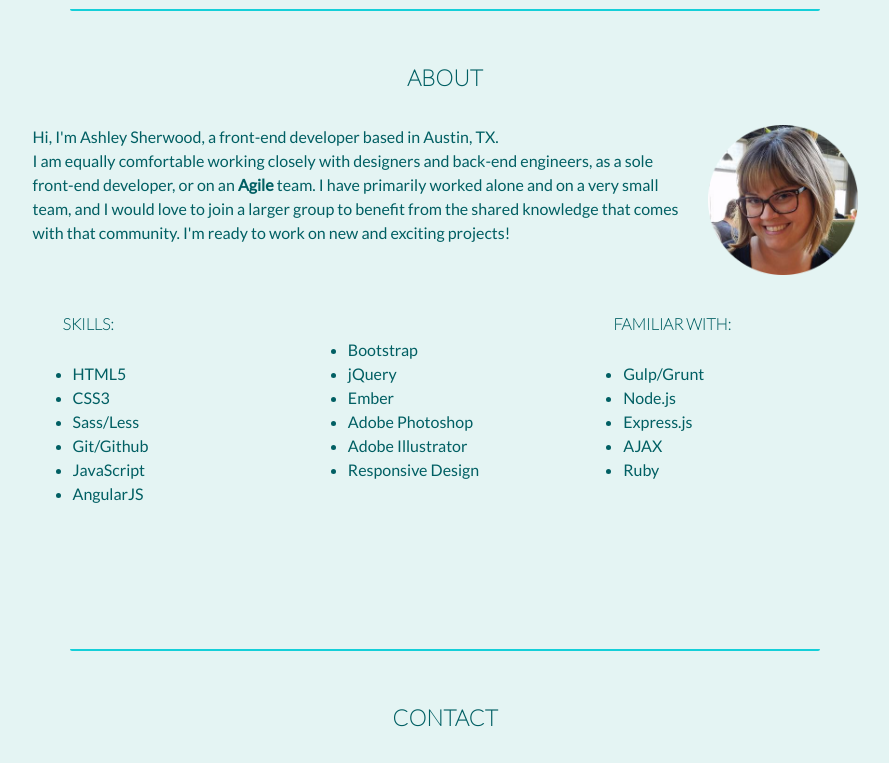
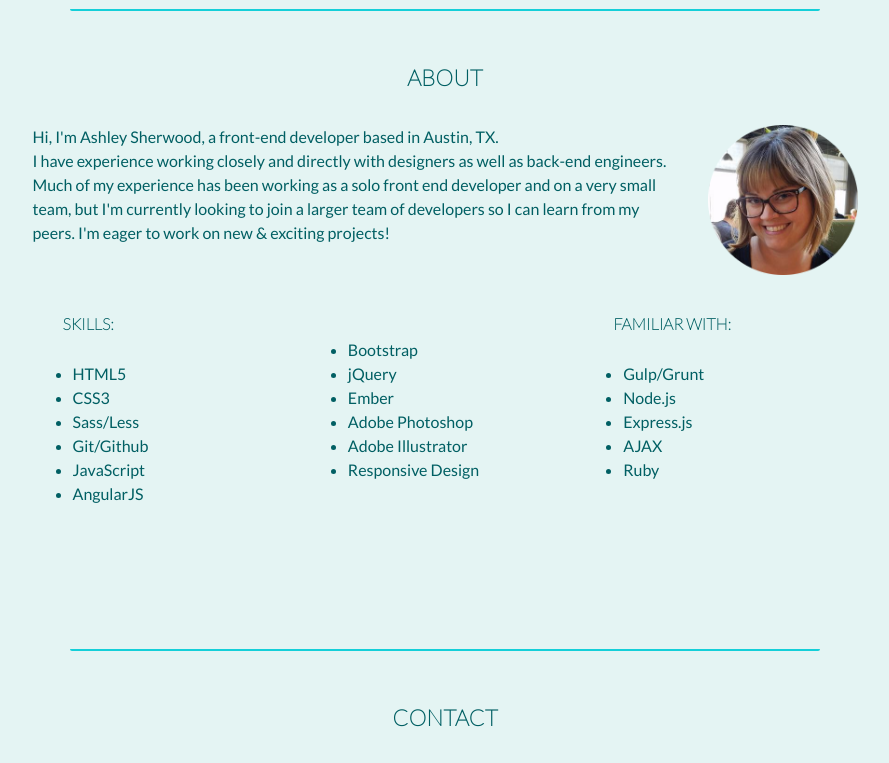
Before and after one commit to AshleyMSherwood/AshleyMSherwood.github.io, a plain HTML site: page index.html in a window 1280 px wide. Shown: the part 2620-3383 px from the top of the page, without its empty margins (260-1149 px from the left). Drawn offline with Linux system fonts and the light colour scheme.

Commit message:
updated bio

```diff
--- a/index.html
+++ b/index.html
@@ -52,7 +52,7 @@
           <img src="images/ashley.png" alt="Photo of Ashley M Sherwood, Front-end developer in Austin, TX">
           <p>Hi, I'm Ashley Sherwood, a front-end developer based in Austin, TX.
           <br>
-          I am equally comfortable working closely with designers and back-end engineers, as a sole front-end developer, or on an <strong>Agile</strong> team.  I have primarily worked alone and on a very small team, and I would love to join a larger group to benefit from the shared knowledge that comes with that community. I'm ready to work on new and exciting projects!</p>
+          I have experience working closely and directly with designers as well as back-end engineers.  Much of my experience has been working as a solo front end developer and on a very small team, but I'm currently looking to join a larger team of developers so I can learn from my peers. I'm eager to work on new & exciting projects!</p>
         </div>
         <div class="skills-familiar">
           <div class="third">
```
